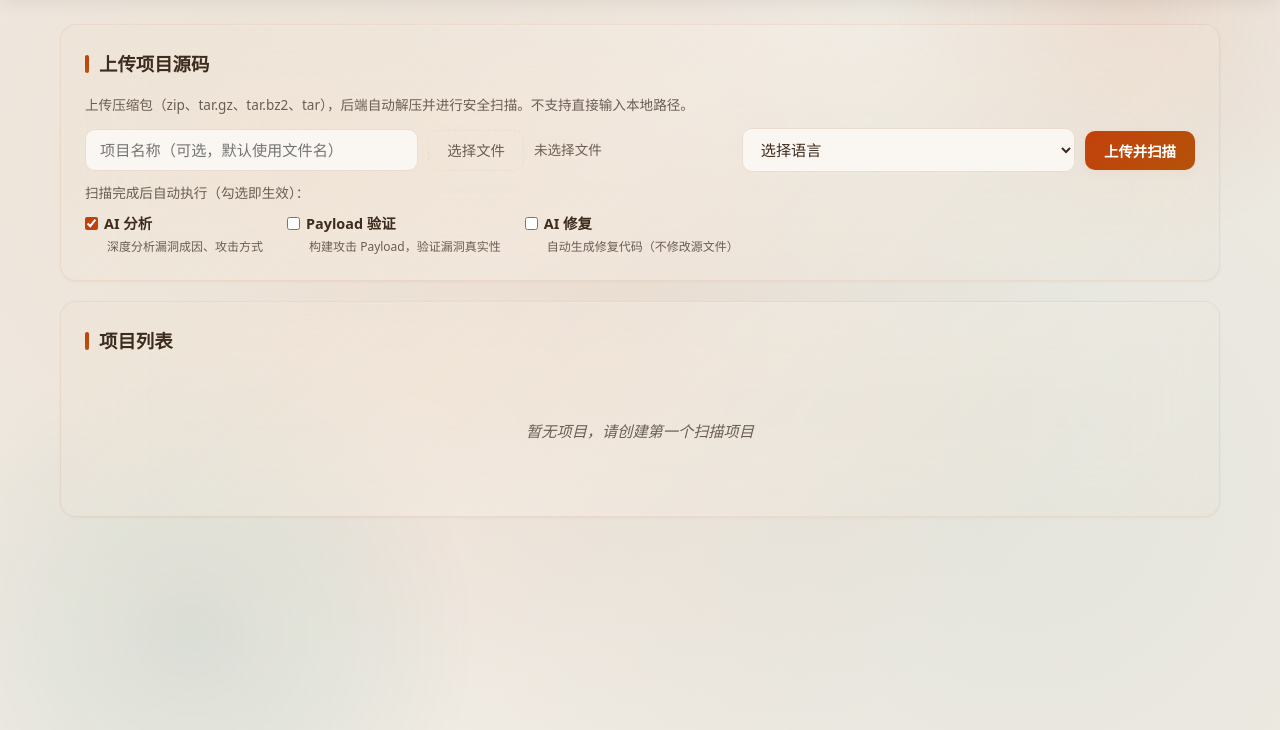
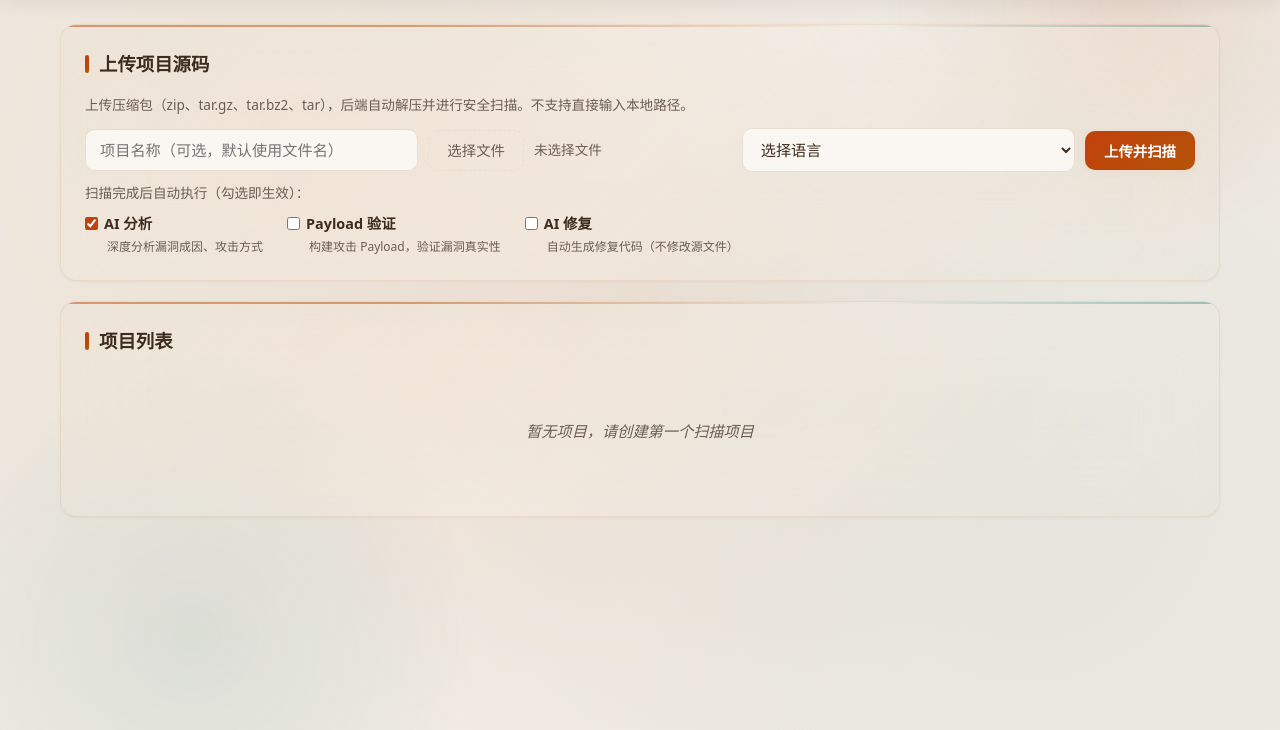
Before and after one commit to lonelysam3/redrock_sre_web_summer_assessment_2026, a Flask app: page / in a window 1280 px wide. Shown: the part 70-800 px from the top of the page. Run offline with Flask 3, Linux system fonts and the light colour scheme; data that the repository does not hold is empty.

Commit message:
style: enable animated gradient border sweep on cards
Card top border now has a continuous flowing gradient:
- Height: 1px -> 2px (more visible)
- teal -> blue -> violet gradient at 200% width
- borderSweep keyframe: 4s linear infinite
- Always visible at 0.5 opacity (was hidden, only on hover)

```diff
--- a/backend/static/css/style.css
+++ b/backend/static/css/style.css
@@ -510,13 +510,18 @@ code {
     top: 0;
     left: 0;
     right: 0;
-    height: 1px;
-    background: linear-gradient(90deg, transparent, var(--teal), var(--blue), transparent);
-    opacity: 0;
-    transition: opacity 0.4s;
-}
-.card:hover::before {
-    opacity: 0.4;
+    height: 2px;
+    background: linear-gradient(
+        90deg,
+        transparent 0%,
+        var(--teal) 20%,
+        var(--blue) 50%,
+        var(--violet) 80%,
+        transparent 100%
+    );
+    background-size: 200% 100%;
+    opacity: 0.5;
+    animation: borderSweep 4s linear infinite;
 }
 .card:hover {
     box-shadow: var(--card-lift),
```
